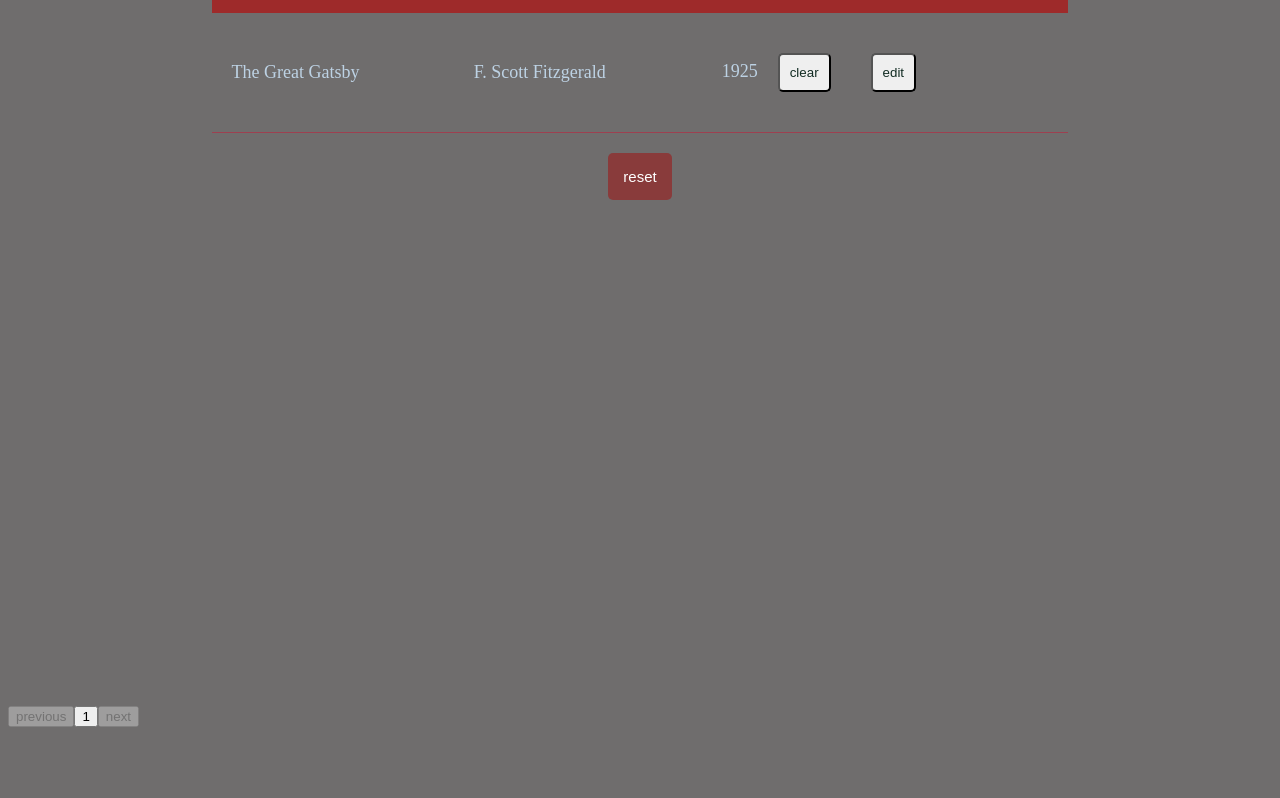
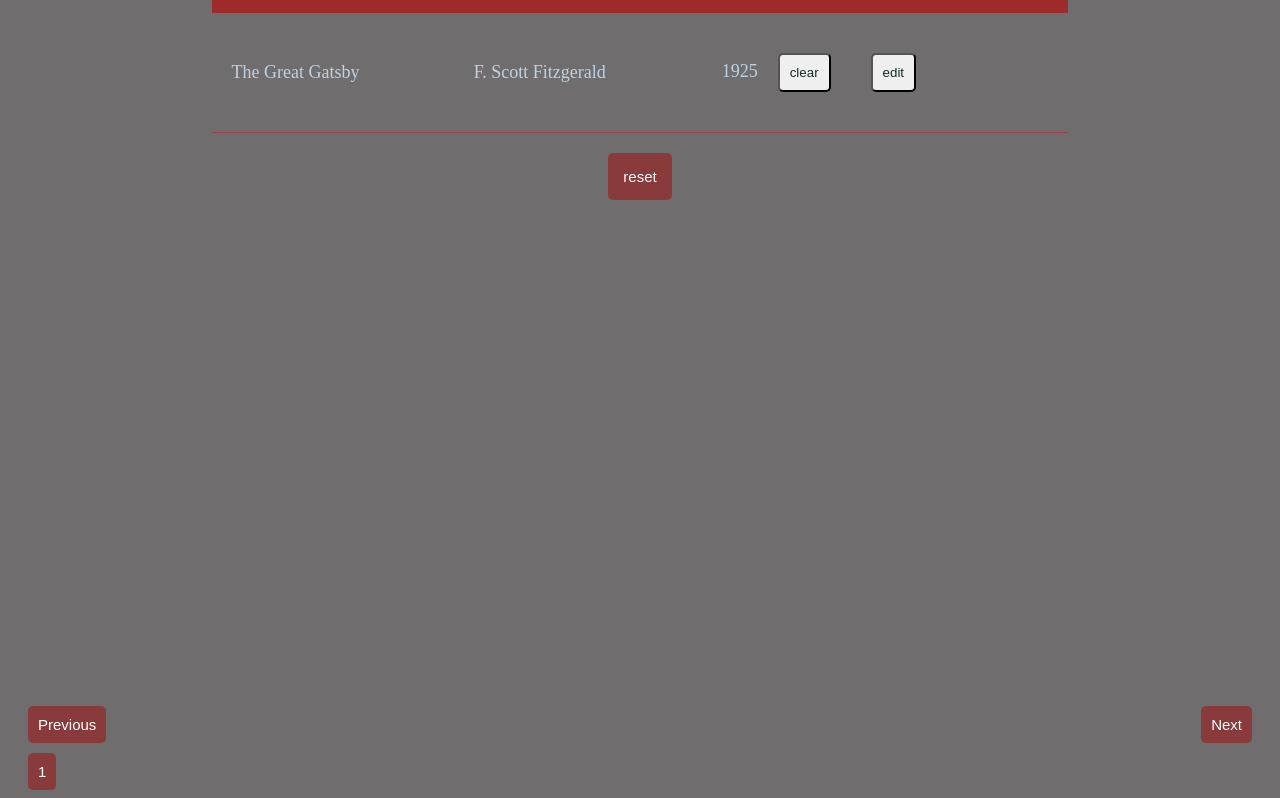
Before and after one commit to KIARIE-97/book-repository-app, a React (Vite) app: page / in a window 1280 px wide. Shown: the part 537-1335 px from the top of the page. Before the commit the page ends 1284 px from the top, so only its background shows below. Built offline with nearby package versions, Linux system fonts and the light colour scheme.

Commit message:
added usecallback

```diff
--- a/src/App.scss
+++ b/src/App.scss
@@ -9,4 +9,26 @@
         border: 1px solid black;
         width: 60%;
     }
+    .func{
+        display: flex;
+        flex-direction: column;
+        margin-left: 20px;
+        margin-right: 20px;
+       .two{
+        display: flex;
+        justify-content: space-between;
+        align-items: center;
+        margin-bottom: 10px;
+       }
+
+        button{
+            padding: 10px;
+            font-size: 15px;
+            border: none;
+            border-radius: 5px;
+            background-color: hsl(0, 89%, 34%, 0.5);
+            color: white;
+            cursor: pointer;
+        }
+    }
 }
--- a/src/App.tsx
+++ b/src/App.tsx
@@ -93,23 +93,19 @@
 
 };
 //pages
-const indexOfLastBook = currentPage * booksPerPage;
-const indexOfFirstBook = indexOfLastBook - booksPerPage;
-const currentBooks = books.slice(indexOfFirstBook, indexOfLastBook);
+// const indexOfLastBook = currentPage * booksPerPage;
+// const indexOfFirstBook = indexOfLastBook - booksPerPage;
+// const currentBooks = books.slice(indexOfFirstBook, indexOfLastBook);
 const totalPages = Math.ceil(books.length / booksPerPage);
 const pages = Array.from({ length: totalPages }, (_, i) => i + 1);
 
-const handlePrevious = () => {
-  if (currentPage > 1) {
-    setCurrentPage(currentPage - 1);
-  }
-};
+const handleNext = useCallback(() => {
+  setCurrentPage((prevPage) => (prevPage < totalPages ? prevPage + 1 : prevPage));
+}, [totalPages]);
 
-const handleNext = () => {
-  if (currentPage < totalPages) {
-    setCurrentPage(currentPage + 1);
-  }
-};
+const handlePrevious = useCallback(() => {
+  setCurrentPage((prevPage) => (prevPage > 1 ? prevPage - 1 : prevPage));
+}, []);
 
 
 
@@ -124,16 +120,31 @@
     resetbook={reset}
     />
      <div className="func">
-          <button onClick={handlePrevious} disabled={!!currentPage}>previous</button>
-          {pages.map((page) => (
-            <button key={page} onClick={() => setCurrentPage(page)}>
-              {page}
-            </button>
-          ))}
-          <button onClick={handleNext} disabled={currentPage === totalPages}>next</button>
-          </div >
-      <h2></h2>
-
+     {/* <div>
+        {currentBooks.map((book, index) => (
+          <div key={index}>{book.bookName}</div>
+        ))}
+      </div> */}
+      <div className='two'>
+        <button onClick={handlePrevious} disabled={currentPage === 1}>
+          Previous
+        </button>
+        <button onClick={handleNext} disabled={currentPage === totalPages}>
+          Next
+        </button>
+      </div>
+      <div>
+        {pages.map((page) => (
+          <button
+            key={page}
+            onClick={() => setCurrentPage(page)}
+            disabled={currentPage === page}
+          >
+            {page}
+          </button>
+        ))}
+      </div>
+      </div>
     </>
   )
 }
--- a/src/components/tabledata.scss
+++ b/src/components/tabledata.scss
@@ -45,23 +45,7 @@
         //     background-color: #f2f2f2;
         // }
     }
-    .func{
-        display: flex;
-        // justify-content: space-around;
-        width: 70%;
-        margin-top: 20px;
-        gap: 500px;
 
-        button{
-            padding: 20px;
-            font-size: 18px;
-            border: none;
-            border-radius: 5px;
-            background-color: hsl(0, 89%, 34%, 0.5);
-            color: white;
-            cursor: pointer;
-        }
-    }
     .reset{
         padding: 15px;
         font-size: 15px;
```
